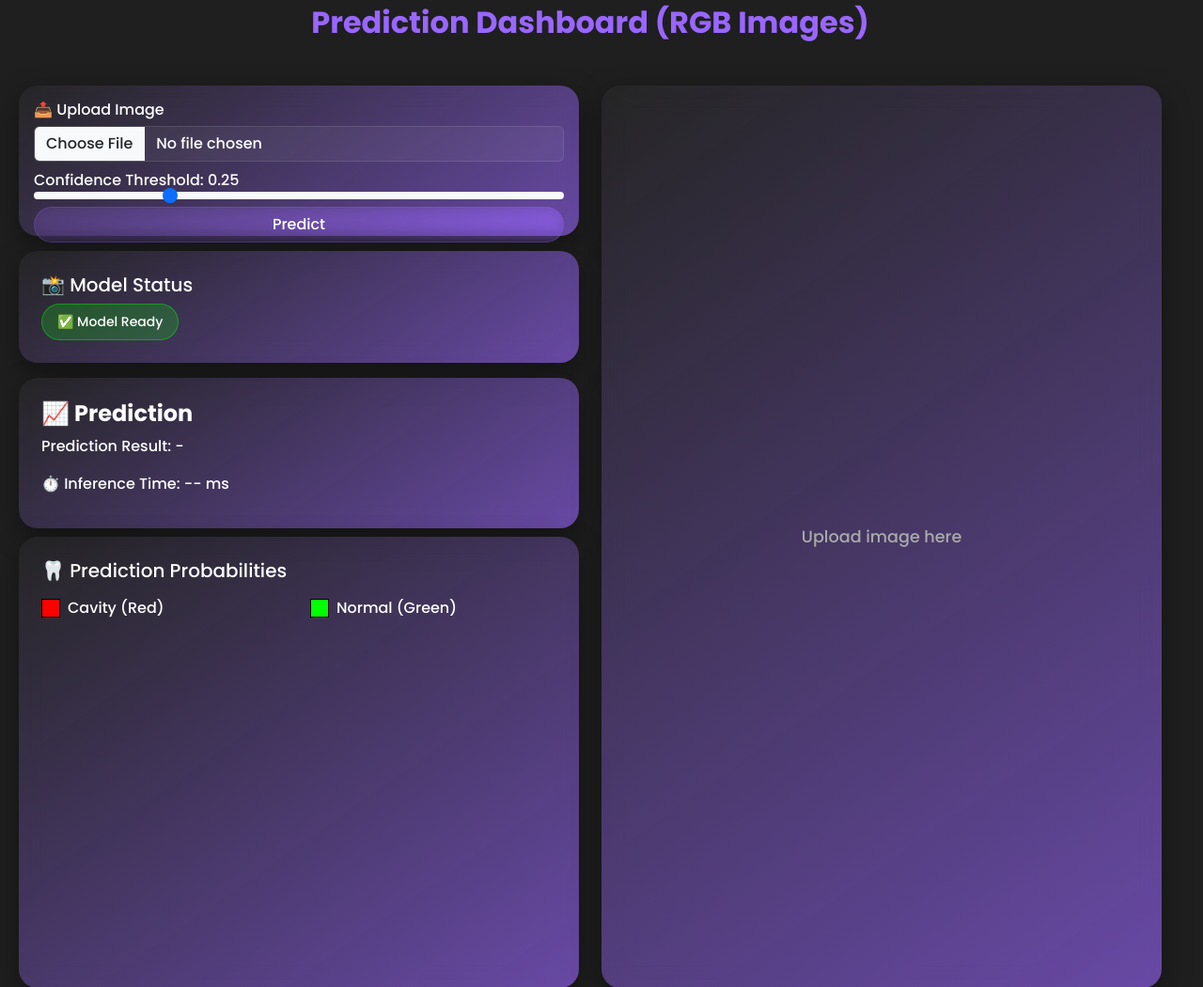
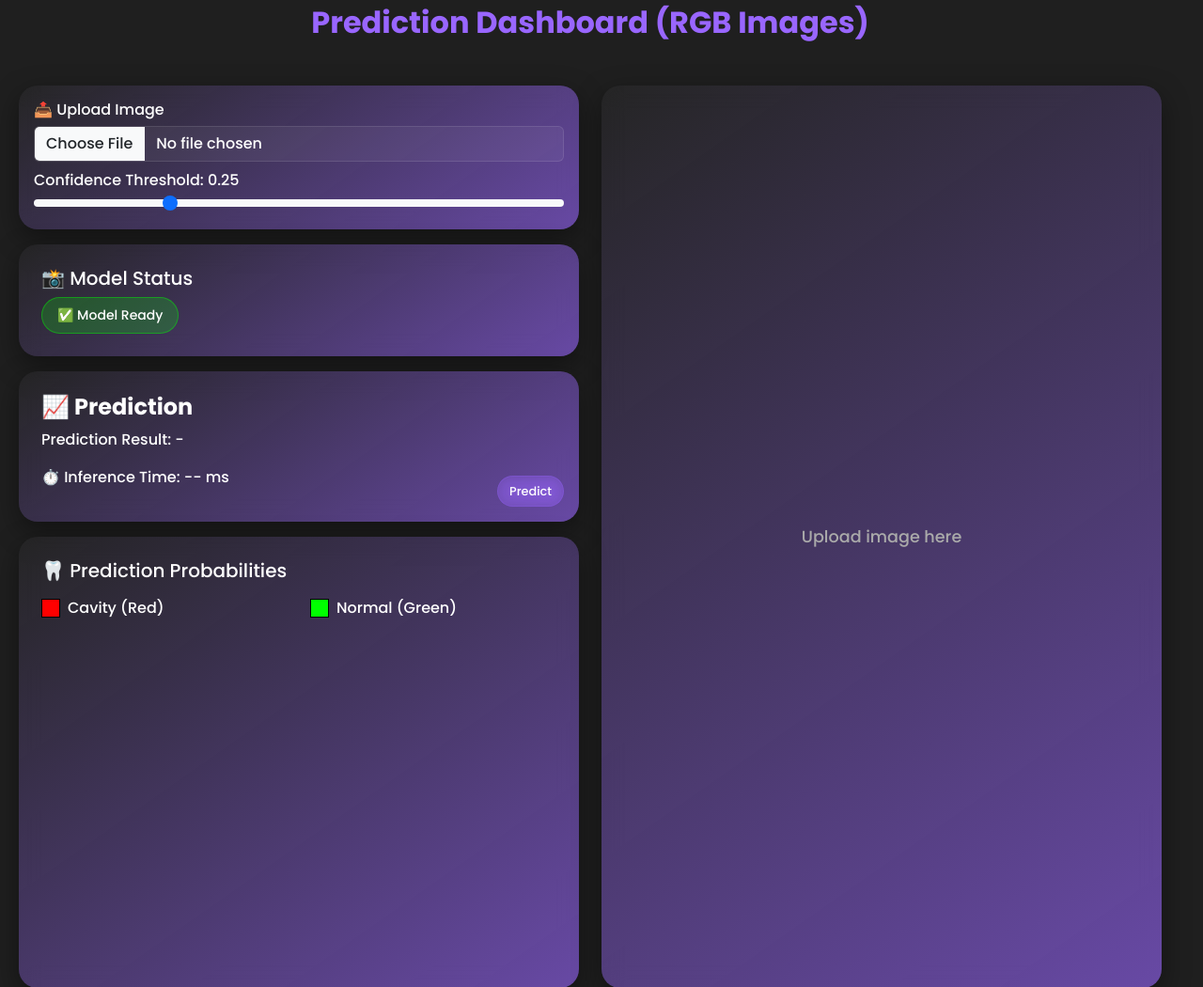
Before and after one commit to DanialSoleimany/YOLOv12-Tooth-Cavity-Detection, a Flask app: page / in a window 1280 px wide. Shown: the part 215-1265 px from the top of the page at 94% size. Run offline with Flask 3, Linux system fonts and the light colour scheme.

Commit message:
Some parts of app corrected

```diff
--- a/static/scripts.js
+++ b/static/scripts.js
@@ -54,28 +54,51 @@ function updateProbabilityChart(detections) {
     },
     options: {
       responsive: true,
+      maintainAspectRatio: false,
+      indexAxis: 'y', // Make it horizontal
       plugins: {
         title: {
           display: true,
           text: 'Prediction Probabilities (Red=Cavity, Green=Normal)',
-          font: { size: 14, weight: 'bold' }
+          font: { size: 14, weight: 'bold', color: '#fff' }
         },
         legend: {
           position: 'top',
           labels: {
             usePointStyle: true,
-            padding: 20
+            padding: 20,
+            color: '#fff'
           }
         }
       },
       scales: {
-        y: {
+        x: {
           beginAtZero: true,
           max: 1,
-          title: { display: true, text: 'Confidence Score' }
+          title: {
+            display: true,
+            text: 'Confidence Score',
+            color: '#fff'
+          },
+          ticks: {
+            color: '#fff'
+          },
+          grid: {
+            color: 'rgba(255, 255, 255, 0.1)'
+          }
         },
-        x: {
-          title: { display: true, text: 'Detected Objects' }
+        y: {
+          title: {
+            display: true,
+            text: 'Detected Objects',
+            color: '#fff'
+          },
+          ticks: {
+            color: '#fff'
+          },
+          grid: {
+            color: 'rgba(255, 255, 255, 0.1)'
+          }
         }
       }
     }
--- a/static/styles.css
+++ b/static/styles.css
@@ -102,6 +102,12 @@ body {
   padding: 4px;
 }
 
+/* === Chart container === */
+#probabilityChart {
+  min-height: 350px;
+  max-height: 350px;
+}
+
 #image-box {
   width: 100%;
   height: 100%;
@@ -117,7 +123,7 @@ body {
 #preview-img {
   width: 100%;
   height: 100%;
-  object-fit: cover;
+  object-fit: contain;
   display: block;
 }
 
--- a/templates/index.html
+++ b/templates/index.html
@@ -38,7 +38,6 @@
                  <input type="file" name="image" class="form-control" accept="image/*" onchange="previewImage(event)" required>
                  <label for="confidence" class="mt-2">Confidence Threshold: <span id="conf-value">0.25</span></label>
                  <input type="range" id="confidence" min="0" max="1" step="0.01" value="0.25" class="form-range" oninput="document.getElementById('conf-value').textContent=this.value">
-                <button type="button" class="btn btn-custom mt-2" onclick="sendPrediction()">Predict</button>
                </div>
 
               <!-- Tools -->
@@ -52,7 +51,7 @@
               </div>
 
                              <!-- Prediction Result -->
-              <div class="card p-4 d-flex flex-column justify-content-between prediction-section" style="height:160px; margin-bottom:16px;">
+               <div class="card p-4 d-flex flex-column justify-content-between prediction-section" style="height:160px; margin-bottom:16px; position: relative;">
                  <div class="row flex-grow-1 align-items-center prediction-row">
                    <div class="col-12">
                      <h4>📈 Prediction</h4>
@@ -64,6 +63,7 @@
                      <p>⏱️ Inference Time: <span id="inference-time">-- ms</span></p>
                    </div>
                  </div>
+                 <button type="button" class="btn btn-custom position-absolute bottom-0 end-0 m-3" onclick="sendPrediction()" style="font-size: 0.8rem; padding: 6px 12px;">Predict</button>
                </div>
             </div>
 
@@ -97,7 +97,7 @@
                <span id="image-placeholder" style="color:#aaa; font-size:1.1rem; position:absolute; left:0; right:0; top:50%; transform:translateY(-50%); text-align:center;">Upload image here</span>
                <div id="image-box" class="w-100 h-100 position-relative" style="border-radius: 12px; background-color: #eee; overflow: hidden; display: none;">
                  <button type="button" class="btn btn-link position-absolute top-0 end-0 m-2" id="remove-image-btn" onclick="removeImage()" style="font-size: 1.5rem; color: #888; z-index: 2;">&times;</button>
-                <img id="preview-img" src="#" alt="Uploaded Image" style="width: 100%; height: 100%; object-fit: cover;" />
+                 <img id="preview-img" src="#" alt="Uploaded Image" style="width: 100%; height: 100%; object-fit: contain;" />
                </div>
              </div>
            </div>
```
Lines whose indentation alone changed are shown as unchanged.
